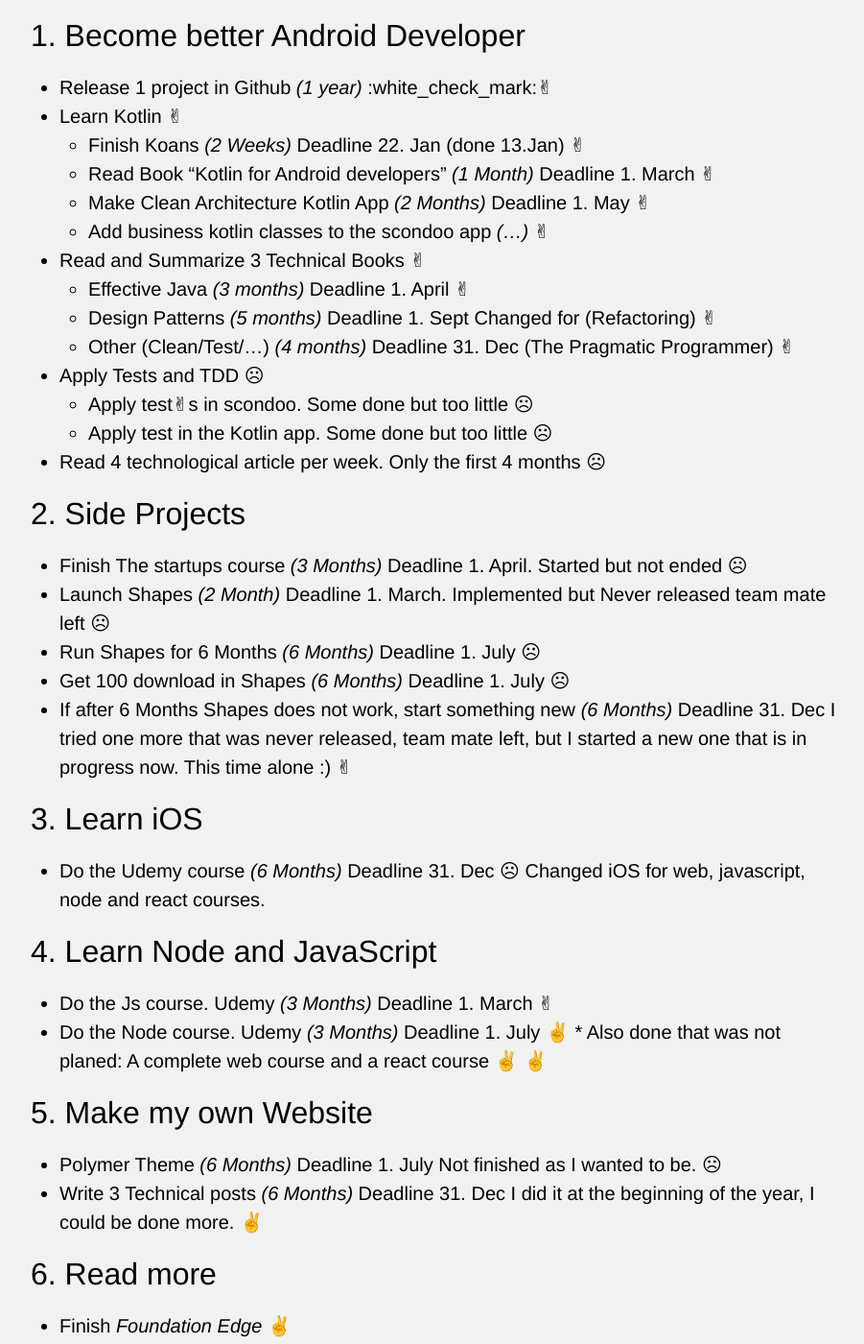
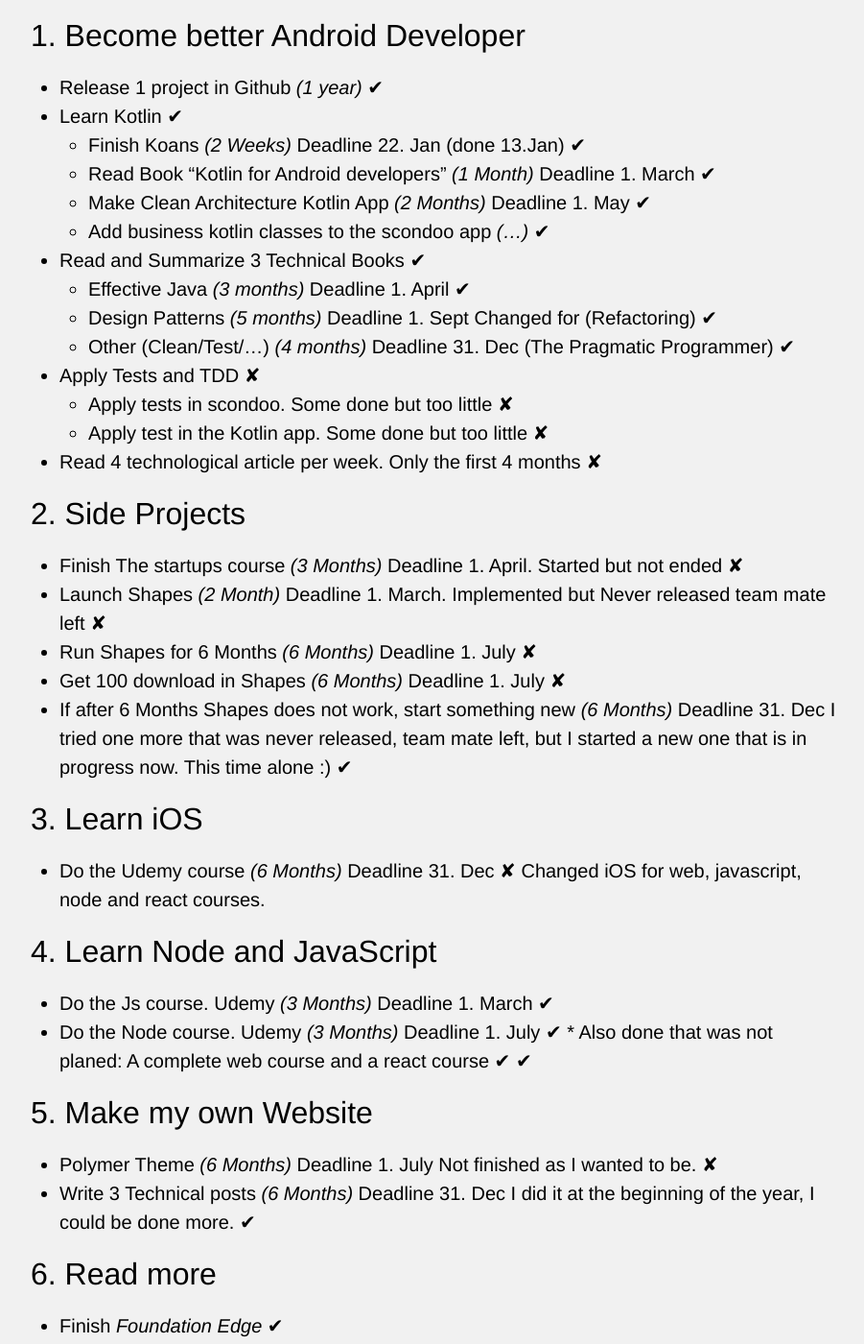
Before and after one commit to HugoMatilla/hugomatilla.github.io, a Jekyll site: the page built from _posts/2017-01-03-New-Years-Resolutions-Review.md, in a window 1280 px wide and 1400 px high, scrolled down 311 px. Shown: the whole window at 96% size, without its empty margins (188-1089 px from the left). Built offline with Jekyll 4.4.1, drawn with Linux system fonts in a browser that asks for light colours; some of the changed text lies outside the part shown.

Commit message:
Update post

```diff
--- a/_posts/2017-01-03-New-Years-Resolutions-Review.md
+++ b/_posts/2017-01-03-New-Years-Resolutions-Review.md
@@ -16,51 +16,51 @@ image : main-resolutions.jpg
 **Timed** Objectives need plans, deadlines and milestones to give you focus. -->
 
 ## 1. Become better Android Developer
-* Release 1 project in Github _(1 year)_ :white_check_mark:✌︎
-* Learn Kotlin ✌︎
-	* Finish Koans _(2 Weeks)_ Deadline 22. Jan (done 13.Jan) ✌︎
-	* Read Book "Kotlin for Android developers" _(1 Month)_ Deadline 1. March ✌︎
-	* Make Clean Architecture Kotlin App _(2 Months)_ Deadline 1. May ✌︎
-	* Add business kotlin classes to the scondoo app _(...)_ ✌︎
-* Read and Summarize 3 Technical Books ✌︎
-	* Effective Java _(3 months)_ Deadline 1. April ✌︎
-	* Design Patterns _(5 months)_ Deadline 1. Sept Changed for (Refactoring) ✌︎
-	* Other (Clean/Test/...) _(4 months)_ Deadline 31. Dec (The Pragmatic Programmer) ✌︎
-* Apply Tests and TDD ☹
-	* Apply test✌︎s in scondoo. Some done but too little ☹
-	* Apply test in the Kotlin app. Some done but too little  ☹
-* Read 4 technological article per week. Only the first 4 months ☹
+* Release 1 project in Github _(1 year)_ ✔︎
+* Learn Kotlin ✔︎
+	* Finish Koans _(2 Weeks)_ Deadline 22. Jan (done 13.Jan) ✔︎
+	* Read Book "Kotlin for Android developers" _(1 Month)_ Deadline 1. March ✔︎
+	* Make Clean Architecture Kotlin App _(2 Months)_ Deadline 1. May ✔︎
+	* Add business kotlin classes to the scondoo app _(...)_ ✔︎
+* Read and Summarize 3 Technical Books ✔︎
+	* Effective Java _(3 months)_ Deadline 1. April ✔︎
+	* Design Patterns _(5 months)_ Deadline 1. Sept Changed for (Refactoring) ✔︎
+	* Other (Clean/Test/...) _(4 months)_ Deadline 31. Dec (The Pragmatic Programmer) ✔︎
+* Apply Tests and TDD ✘
+	* Apply tests in scondoo. Some done but too little ✘
+	* Apply test in the Kotlin app. Some done but too little  ✘
+* Read 4 technological article per week. Only the first 4 months ✘
 
 ## 2. Side Projects
-* Finish The startups course _(3 Months)_	Deadline 1. April. Started but not ended ☹
-* Launch Shapes _(2 Month)_ Deadline 1. March. Implemented but Never released team mate left ☹
-* Run Shapes for 6 Months  _(6 Months)_ Deadline 1. July ☹
-* Get 100 download in Shapes _(6 Months)_ Deadline 1. July ☹
-* If after 6 Months Shapes does not work, start something new _(6 Months)_ Deadline 31. Dec I tried one more that was never released, team mate left, but I started a new one that is in progress now. This time alone :) ✌︎
+* Finish The startups course _(3 Months)_	Deadline 1. April. Started but not ended ✘
+* Launch Shapes _(2 Month)_ Deadline 1. March. Implemented but Never released team mate left ✘
+* Run Shapes for 6 Months  _(6 Months)_ Deadline 1. July ✘
+* Get 100 download in Shapes _(6 Months)_ Deadline 1. July ✘
+* If after 6 Months Shapes does not work, start something new _(6 Months)_ Deadline 31. Dec I tried one more that was never released, team mate left, but I started a new one that is in progress now. This time alone :) ✔︎
 
 ## 3. Learn iOS
-* Do the Udemy course _(6 Months)_ Deadline 31. Dec ☹ Changed iOS for  web, javascript, node and react courses.
+* Do the Udemy course _(6 Months)_ Deadline 31. Dec ✘ Changed iOS for  web, javascript, node and react courses.
 
 ## 4. Learn Node and JavaScript
-* Do the Js course. Udemy _(3 Months)_ Deadline 1. March ✌︎
-* Do the Node course. Udemy _(3 Months)_ Deadline 1. July ✌
-︎* Also done that was not planed: A complete web course and a react course ✌ ✌
+* Do the Js course. Udemy _(3 Months)_ Deadline 1. March ✔︎
+* Do the Node course. Udemy _(3 Months)_ Deadline 1. July ✔︎
+︎* Also done that was not planed: A complete web course and a react course ✔︎  ✔︎
 
 ## 5. Make my own Website
-* Polymer Theme  _(6 Months)_ Deadline 1. July Not finished as I wanted to be. ☹
-* Write 3 Technical posts _(6 Months)_ Deadline 31. Dec I did it at the beginning of the year, I could be done more. ✌
+* Polymer Theme  _(6 Months)_ Deadline 1. July Not finished as I wanted to be. ✘
+* Write 3 Technical posts _(6 Months)_ Deadline 31. Dec I did it at the beginning of the year, I could be done more. ✔︎
 
 ## 6. Read more
-* Finish _Foundation Edge_ ✌
-* Finish _Foundation and Earth_  ☹
-* Read any other one Ready Player One ✌
-* Read one about Personal improvement  Not finished ☹
+* Finish _Foundation Edge_ ✔︎
+* Finish _Foundation and Earth_  ✘
+* Read any other one Ready Player One ✔︎
+* Read one about Personal improvement  Not finished ✘
 
 ## 7. Create Tumblr with the old sci-fi books covers
-* Add 4 posts per month [oldschoolscificovers.tumblr.com](http://oldschoolscificovers.tumblr.com) I did last 8 post the 2md of January 2017 ☹
+* Add 4 posts per month [oldschoolscificovers.tumblr.com](http://oldschoolscificovers.tumblr.com) I did last 8 post the 2md of January 2017 ✘
 
 ## 8. Enjoy my free time
-* Relax ✌
-* Make some music ✌
-* Go snowboarding/surfing Did not go surfing ☹
-* Travel Not as much as wanted ☹
+* Relax ✔︎
+* Make some music ✔︎
+* Go snowboarding/surfing Did not go surfing ✘
+* Travel Not as much as wanted ✘
```
